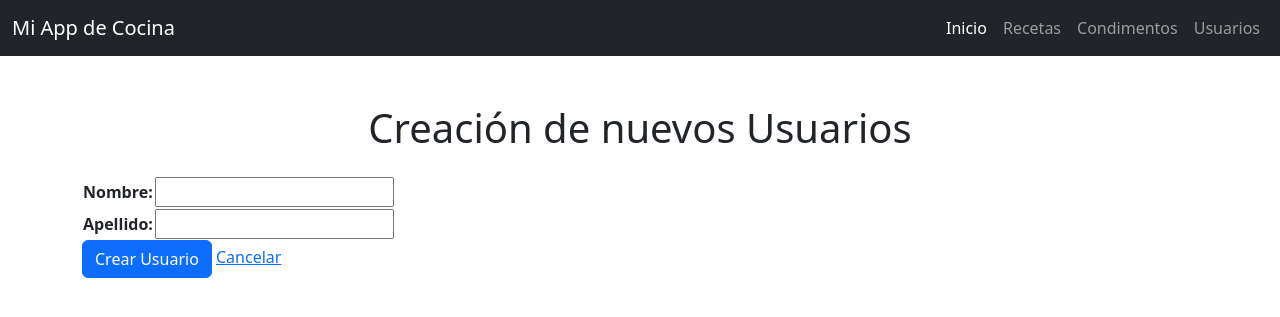
After one commit to maumendieta/TuPrimeraPagina-Mendieta, a Django app: page /usuarios/creacion/ in a window 1280 px wide. The commit adds this page. Shown: the top 317 px of the page. Run offline with Django 5.2, Linux system fonts and the light colour scheme.

Commit message:
Agregado de formularios de consulta y creación de usuarios

```diff
--- /dev/null
+++ b/mgm_app/forms.py
@@ -0,0 +1,7 @@
+from django import forms
+from .models import Usuarios
+
+class UsuariosForm(forms.ModelForm):
+    class Meta:
+        model = Usuarios
+        fields = ['nombre', 'apellido']
--- a/mgm_app/templates/mgm_app/index.html
+++ b/mgm_app/templates/mgm_app/index.html
@@ -19,16 +19,16 @@
     <div class="collapse navbar-collapse" id="menuNav">
       <ul class="navbar-nav ms-auto">
         <li class="nav-item">
-          <a class="nav-link active" aria-current="page" href="{% url 'inicio' %}">Inicio</a>
+          <a class="nav-link active" aria-current="page" href="{% url 'mgm_app:inicio' %}">Inicio</a>
         </li>
         <li class="nav-item">
-          <a class="nav-link" href="{% url 'recetas' %}">Recetas</a>
+          <a class="nav-link" href="{% url 'mgm_app:recetas' %}">Recetas</a>
         </li>
         <li class="nav-item">
-          <a class="nav-link" href="{% url 'condimentos' %}">Condimentos</a>
+          <a class="nav-link" href="{% url 'mgm_app:condimentos' %}">Condimentos</a>
         </li>
         <li class="nav-item">
-          <a class="nav-link" href="{% url 'usuarios' %}">Usuarios</a>
+          <a class="nav-link" href="{% url 'mgm_app:usuarios' %}">Usuarios</a>
         </li>
       </ul>
     </div>
--- a/mgm_app/templates/mgm_app/inicio.html
+++ b/mgm_app/templates/mgm_app/inicio.html
@@ -5,6 +5,4 @@
 {% block content_title %}Bienvenido a Mi App{% endblock content_title%}
 
 {% block content %}
-  <p></p>
-
 {% endblock content %}
--- /dev/null
+++ b/mgm_app/templates/mgm_app/usuario_creacion.html
@@ -0,0 +1,17 @@
+{% extends 'mgm_app/index.html' %}
+
+{% block title %}Inicio{% endblock title %}
+{% block navbar_brand %}Mi App de Cocina{% endblock navbar_brand %}
+{% block content_title %}Creación de nuevos Usuarios{% endblock content_title%}
+
+{% block content %}
+    <form method="post">
+        {% csrf_token %}
+        <table>
+            {{ form.as_table }}
+        </table>
+        <input type="submit" value="Crear Usuario" class="btn btn-primary">
+        <a href="{% url 'mgm_app:usuarios' %}">Cancelar</a>
+    </form>
+
+{% endblock content %}
--- /dev/null
+++ b/mgm_app/urls.py
@@ -0,0 +1,12 @@
+from django.urls import path
+from . import views
+
+app_name = 'mgm_app'
+
+urlpatterns = [
+    path("", views.inicio, name="inicio"),
+    path("usuarios/", views.usuarios, name="usuarios"),
+    path("recetas/", views.recetas, name="recetas"),
+    path("condimentos/", views.condimentos, name="condimentos"),
+    path("usuarios/creacion/", views.usuario_creacion, name="usuario_creacion"),
+]
--- a/mgm_app/views.py
+++ b/mgm_app/views.py
@@ -1,16 +1,49 @@
 from django.shortcuts import render
 from .models import Usuarios, Condimentos, Recetas
+from .forms import UsuariosForm
+from django.shortcuts import render, redirect
+from django.db.models import Q
 
 # Create your views here
 def inicio(request):
-    return render(request, 'mgm_app/inicio.html')
+    busqueda = request.GET.get("Busqueda de usuarios", "")
+    if busqueda:
+        usuarios = Usuarios.objects.filter(
+            Q(nombre__icontains=busqueda) | Q(apellido__icontains=busqueda)
+        )
+    else:
+        usuarios = []
+
+    return render(request, 'mgm_app/inicio.html', {
+        'usuarios': usuarios,
+        'busqueda': busqueda
+    })
 
 def recetas(request):
-    return render(request, 'mgm_app/recetas.html')
+    recetas = Recetas.objects.all()
+    return render(request, 'mgm_app/recetas.html', context={'recetas': recetas})
 
 
+def usuario_creacion(request):
+    if request.method == 'POST':
+        form = UsuariosForm(request.POST)
+        if form.is_valid():
+            form.save()
+            return redirect('mgm_app:usuarios')
+    else:
+        form = UsuariosForm()
+
+    return render(request, 'mgm_app/usuario_creacion.html', {'form': form})
+
 def usuarios(request):
-    return render(request, 'mgm_app/usuarios.html')
+    busqueda = request.GET.get("busqueda", None)
+    if busqueda:
+        usuarios = Usuarios.objects.filter(nombre__icontains=busqueda)
+    else:
+        usuarios = Usuarios.objects.all()
+    return render(request, 'mgm_app/usuarios.html', {'usuarios': usuarios})
+
 
 def condimentos(request):
-    return render(request, 'mgm_app/condimentos.html')
+    condimentos = Condimentos.objects.all()
+    return render(request, 'mgm_app/condimentos.html', context={'condimentos': condimentos})
--- a/mgm_proyecto/urls.py
+++ b/mgm_proyecto/urls.py
@@ -15,13 +15,9 @@ Including another URLconf
     2. Add a URL to urlpatterns:  path('blog/', include('blog.urls'))
 """
 from django.contrib import admin
-from django.urls import path
-from mgm_app import views
+from django.urls import path, include
 
 urlpatterns = [
     path('admin/', admin.site.urls),
-    path("", views.inicio, name="inicio"),
-    path("usuarios/", views.usuarios, name="usuarios"),
-    path("recetas/", views.recetas, name="recetas"),
-    path("condimentos/", views.condimentos, name="condimentos"),
+    path('', include(('mgm_app.urls', 'mgm_app'), namespace='mgm_app')),
 ]
```
Also changed, not shown: mgm_app/templates/mgm_app/condimentos.html (+13 -2 lines), mgm_app/templates/mgm_app/recetas.html (+12 -2 lines), mgm_app/templates/mgm_app/usuarios.html (+20 -1 lines), README.md.
